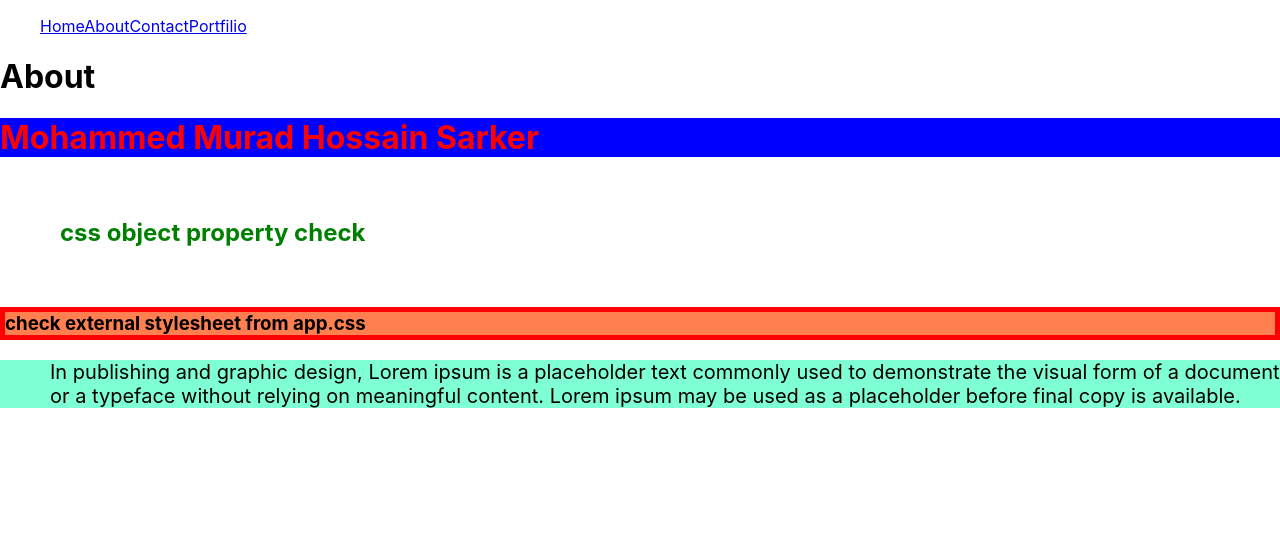
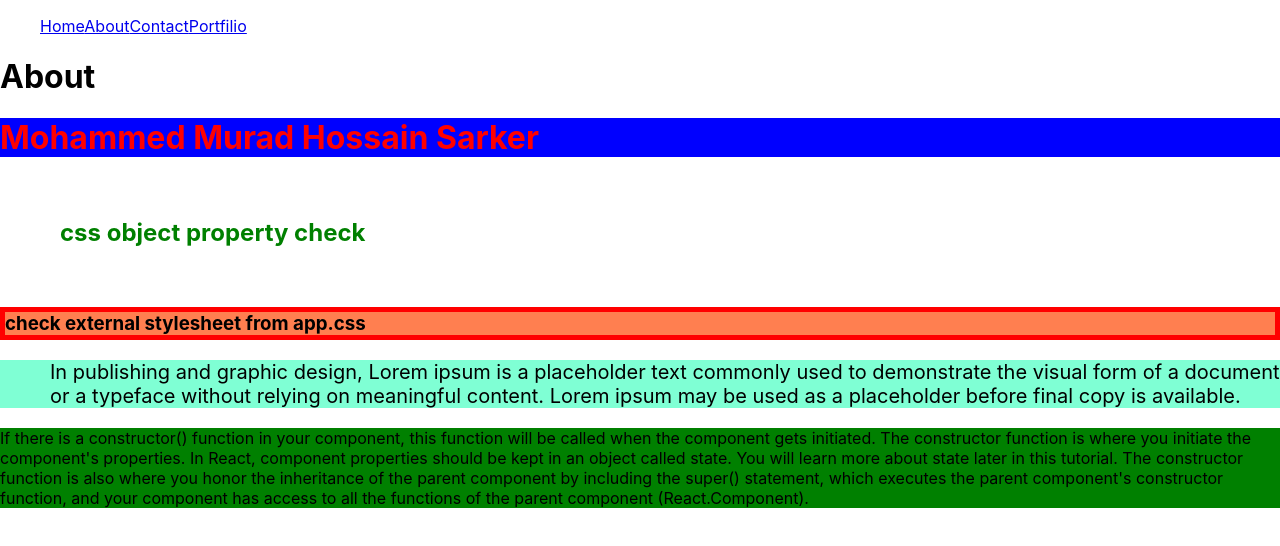
Before and after one commit to Masitbd/React_Application, a React (Create React App) app: page /about in a window 1280 px wide. Shown: the top 546 px of the page. Built offline with nearby package versions, Linux system fonts and the light colour scheme.

Commit message:
Add the sass file

```diff
--- a/package.json
+++ b/package.json
@@ -7,6 +7,7 @@
     "@testing-library/react": "^11.1.0",
     "@testing-library/user-event": "^12.1.10",
     "bootstrap": "^5.0.1",
+    "node-sass": "^4.14.1",
     "react": "^17.0.2",
     "react-dom": "^17.0.2",
     "react-router-dom": "^5.2.0",
--- a/src/Pages/About.js
+++ b/src/Pages/About.js
@@ -1,6 +1,7 @@
 import React, { Component } from "react";
 import "../App.css";
 import styles from "../components/Mycss.module.css";
+import "../components/My.scss";
 
 class About extends Component {
   render() {
@@ -23,6 +24,17 @@ class About extends Component {
           typeface without relying on meaningful content. Lorem ipsum may be
           used as a placeholder before final copy is available.
         </p>
+        <p className="textstyle">
+          If there is a constructor() function in your component, this function
+          will be called when the component gets initiated. The constructor
+          function is where you initiate the component's properties. In React,
+          component properties should be kept in an object called state. You
+          will learn more about state later in this tutorial. The constructor
+          function is also where you honor the inheritance of the parent
+          component by including the super() statement, which executes the
+          parent component's constructor function, and your component has access
+          to all the functions of the parent component (React.Component).
+        </p>
       </div>
     );
   }
--- /dev/null
+++ b/src/components/My.scss
@@ -0,0 +1,6 @@
+$nameColor: black;
+$backColor: green;
+.textstyle{
+    color: $nameColor;
+    background-color: $backColor;
+}
```
Also changed, not shown: 2 other files (tests, documents, lock files or other folders).
